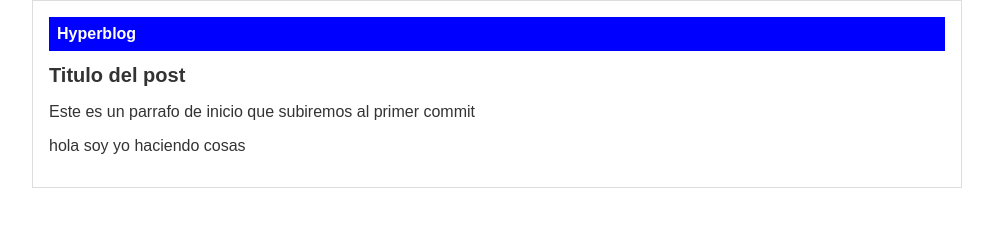
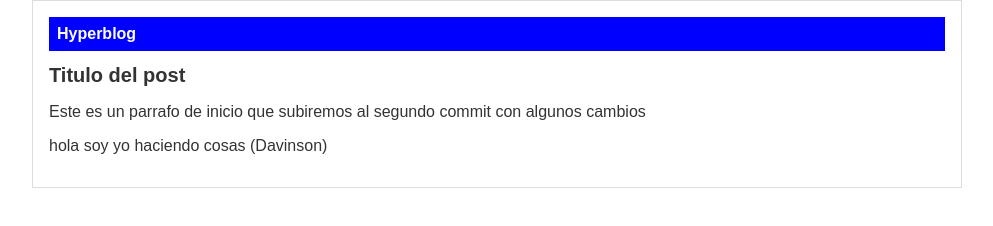
Before and after one commit to Matthew2720/RepositorioGit, a plain HTML site: page index.html in a window 1280 px wide. Shown: the whole page, without its empty margins (143-1136 px from the left). Drawn offline with Linux system fonts and the light colour scheme.

Commit message:
Modificando el index

```diff
--- a/index.html
+++ b/index.html
@@ -14,8 +14,8 @@
         </div>
         <div id="post">
             <h1>Titulo del post</h1>
-             <p>Este es un parrafo de inicio que subiremos al primer commit</p>
-             <p>hola soy yo haciendo cosas</p>
+             <p>Este es un parrafo de inicio que subiremos al segundo commit con algunos cambios</p>
+             <p>hola soy yo haciendo cosas (Davinson)</p>
 
         </div>
     </div>
```
